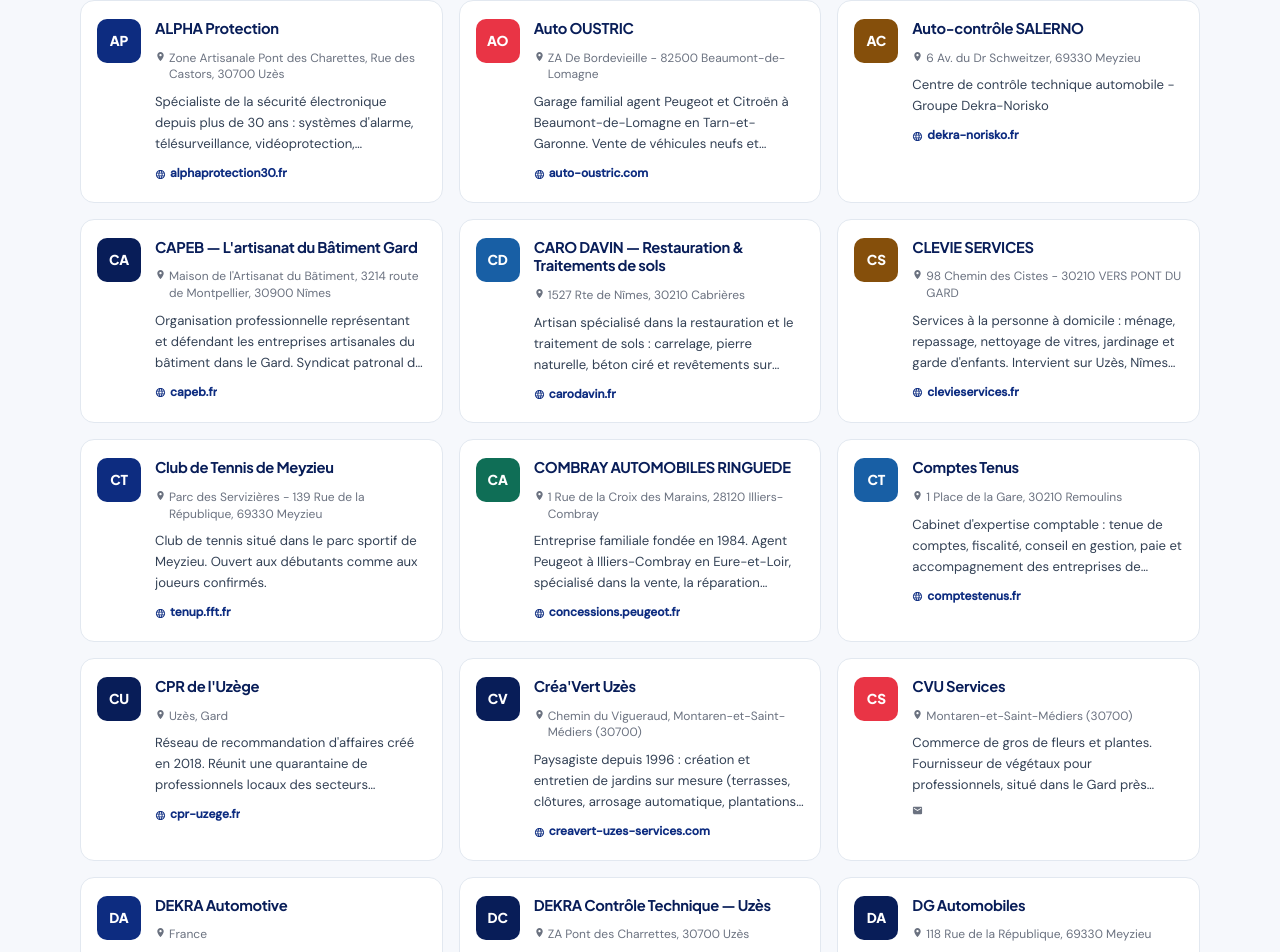
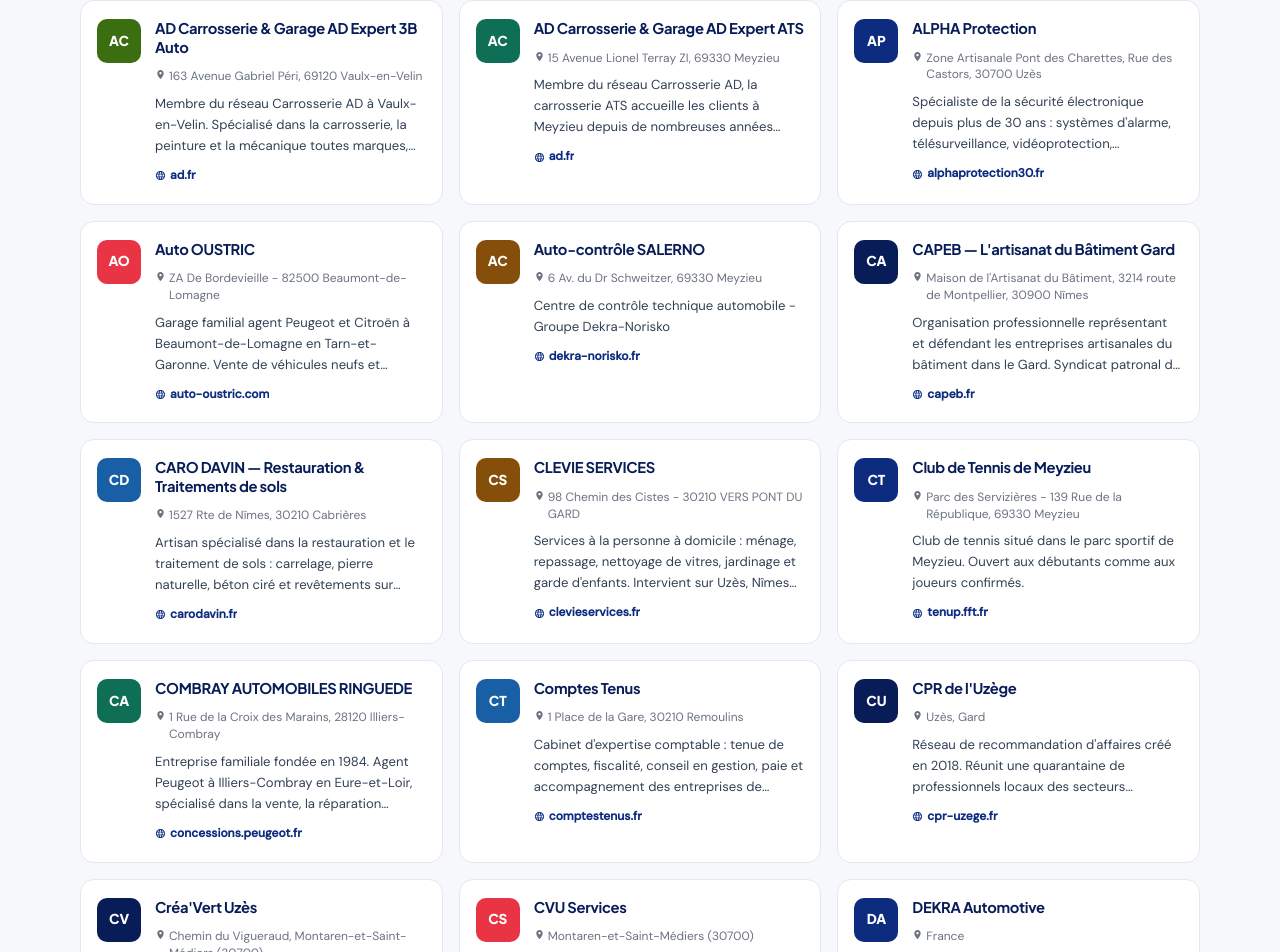
Before and after one commit to SullivanMICHEL/DunPasALAutre, a Vue app: page /sponsors in a window 1280 px wide. Shown: the part 480-1432 px from the top of the page. Built offline with nearby package versions, Linux system fonts and the light colour scheme.

Commit message:
add 4 sponsors & event picture

```diff
--- a/src/views/SponsorsView.vue
+++ b/src/views/SponsorsView.vue
@@ -536,6 +536,38 @@
           type_contact: "site",
           site: "https://concessions.peugeot.fr/lena/?location=LAMBALLE%7C0",
         },
+        {
+          nom: "AD Carrosserie & Garage AD Expert ATS",
+          localisation: "15 Avenue Lionel Terray ZI, 69330 Meyzieu",
+          description: "Membre du réseau Carrosserie AD, la carrosserie ATS accueille les clients à Meyzieu depuis de nombreuses années pour de l'entretien, mécanique, carrosserie et peinture toutes marques.",
+          contact: "https://www.ad.fr/garage/ad-carrosserie-ats",
+          type_contact: "site",
+          site: "https://www.ad.fr/garage/ad-carrosserie-ats",
+        },
+        {
+          nom: "AD Carrosserie & Garage AD Expert 3B Auto",
+          localisation: "163 Avenue Gabriel Péri, 69120 Vaulx-en-Velin",
+          description: "Membre du réseau Carrosserie AD à Vaulx-en-Velin. Spécialisé dans la carrosserie, la peinture et la mécanique toutes marques, avec une prise en charge des sinistres assurance et des véhicules neufs et d'occasion.",
+          contact: "https://www.ad.fr/garage/ad-carrosserie-3b-auto",
+          type_contact: "site",
+          site: "https://www.ad.fr/garage/ad-carrosserie-3b-auto",
+        },
+        {
+          nom: "Tendance Poulet",
+          localisation: "2 Place Maréchal de Lattre de Tassigny, 38280 Janneyrias",
+          description: "Rôtisserie artisanale et traiteur à Janneyrias. Poulet fermier Label Rouge d'Ardèche, plats cuisinés faits maison, baguettes gourmandes, buddha bowls et desserts maison. Vente à emporter, livraison Uber Eats et Deliveroo.",
+          contact: "https://www.tendancepoulet.fr",
+          type_contact: "site",
+          site: "https://www.tendancepoulet.fr",
+        },
+        {
+          nom: "Restaurant Le Brasero",
+          localisation: "1 Rue Duquesne, 69330 Meyzieu",
+          description: "Restaurant familial français et italien à Meyzieu, tenu par la famille Rivoire depuis plus de 15 ans. Spécialités de viandes (bœuf limousin, côte de bœuf XXL), pizzas et pâtes maison, avec une salle de 100 couverts et une terrasse.",
+          contact: "https://www.lebrasero-restaurant-pizzeria.com",
+          type_contact: "site",
+          site: "https://www.lebrasero-restaurant-pizzeria.com",
+        },
       ],
 
       // Suivi des logos en erreur → fallback initiales
```
Also changed, not shown: public/soiree-predepart.jpg.
